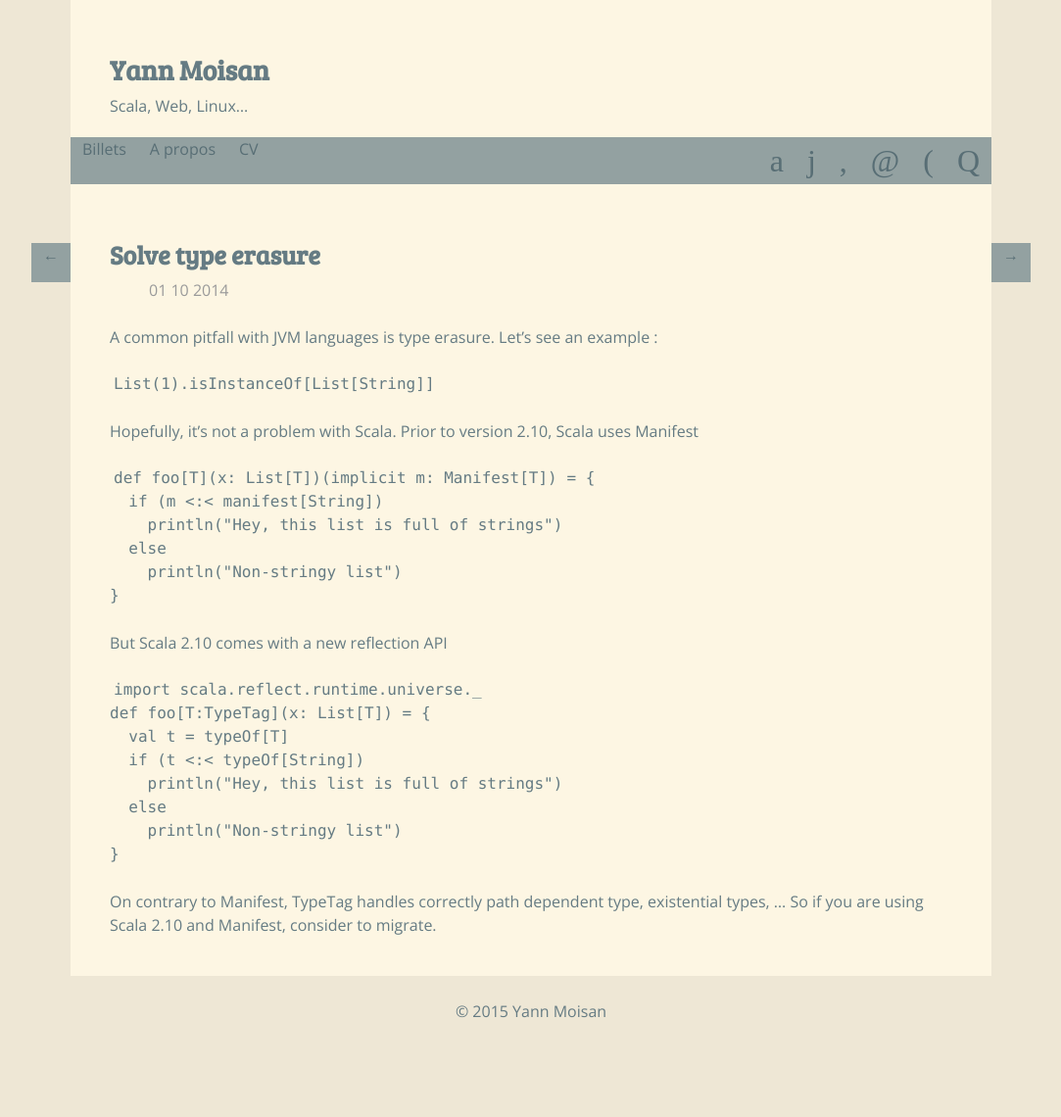
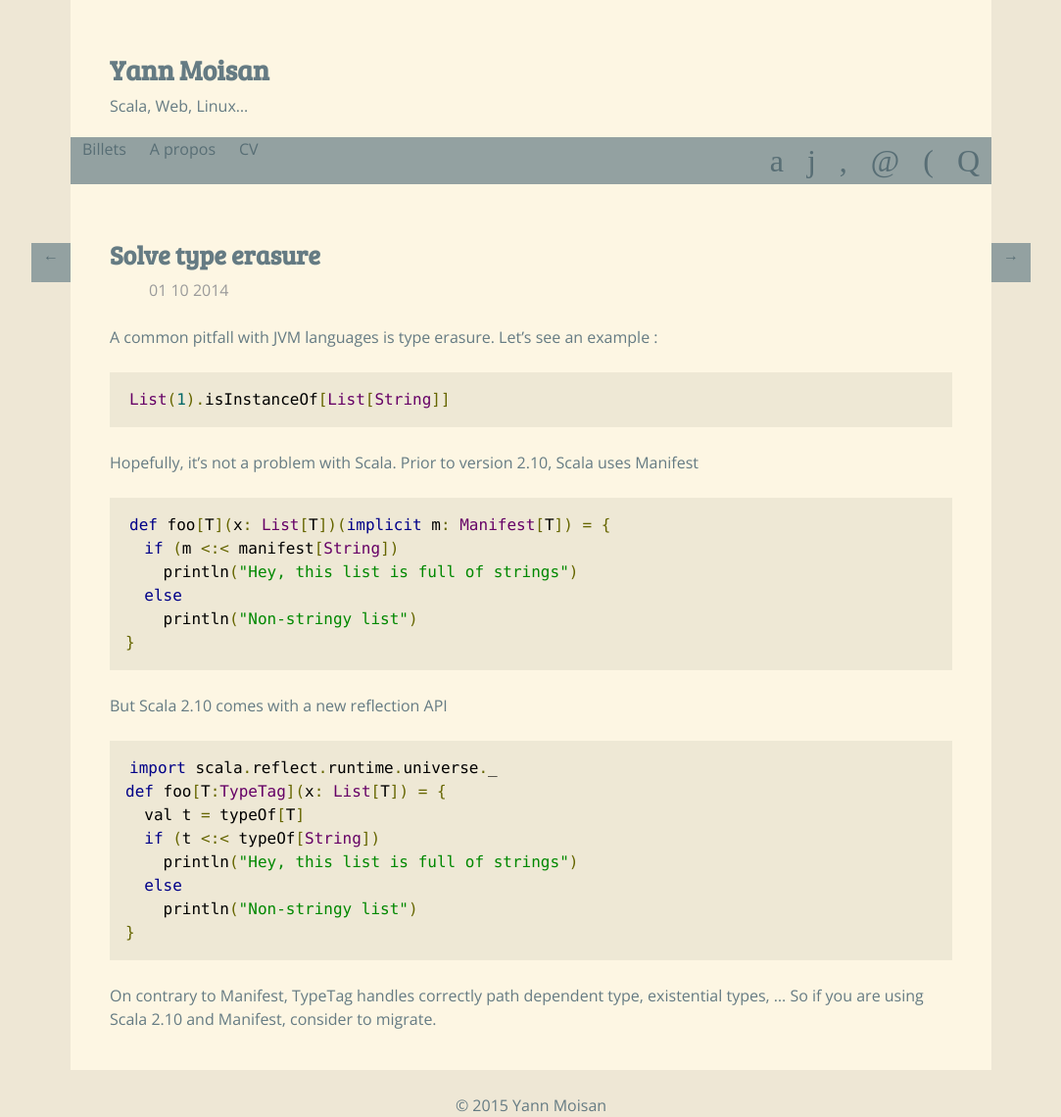
Before and after one commit to YannMoisan/blog, a Jekyll site: the page built from _posts/2014-10-01-reflection.md, in a window 1280 px wide. Shown: the whole page at 98% size, without its empty margins (98-1181 px from the left). Built offline with Jekyll 4.4.1, drawn with Linux system fonts in a browser that asks for light colours; some web fonts are replaced; before the commit the page ends 1044 px from its top, so only the background shows below that; some of the changed lines change nothing that is shown.

Commit message:
update the default layout for prettyprint

```diff
--- a/_layouts/default.html
+++ b/_layouts/default.html
@@ -15,8 +15,19 @@
     {% feed_meta %}
 
     <link href='https://fonts.googleapis.com/css?family=Bree+Serif|Open+Sans' rel='stylesheet' type='text/css'>
+    <script>
+  window.onload = (function(){
+     [].forEach.call(document.getElementsByTagName("pre"), function(el) {
+    el.classList.add("prettyprint");
+  });
+
+  // 2. Run
+  prettyPrint();
+   });
+</script>
+
 </head>
-<body onLoad="prettyPrint()">
+<body>
 
 <div class="container">
     <header class="header">
```
